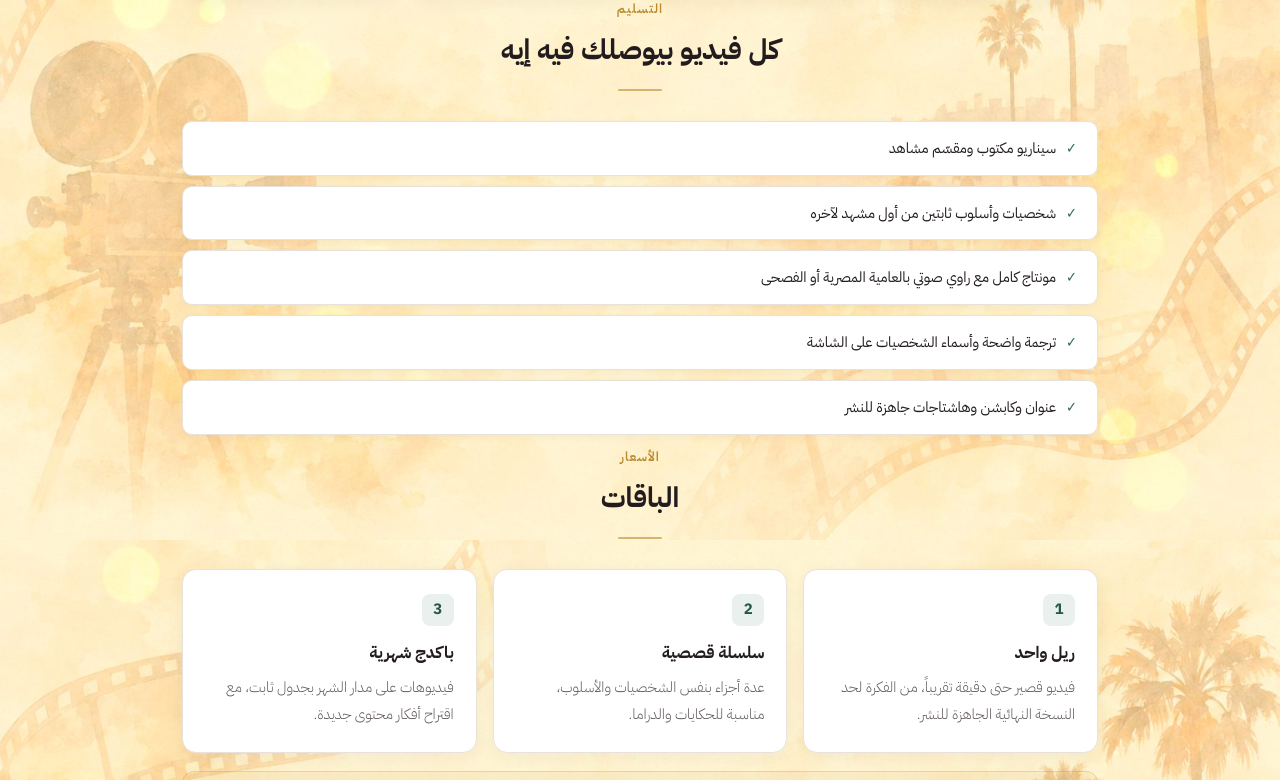
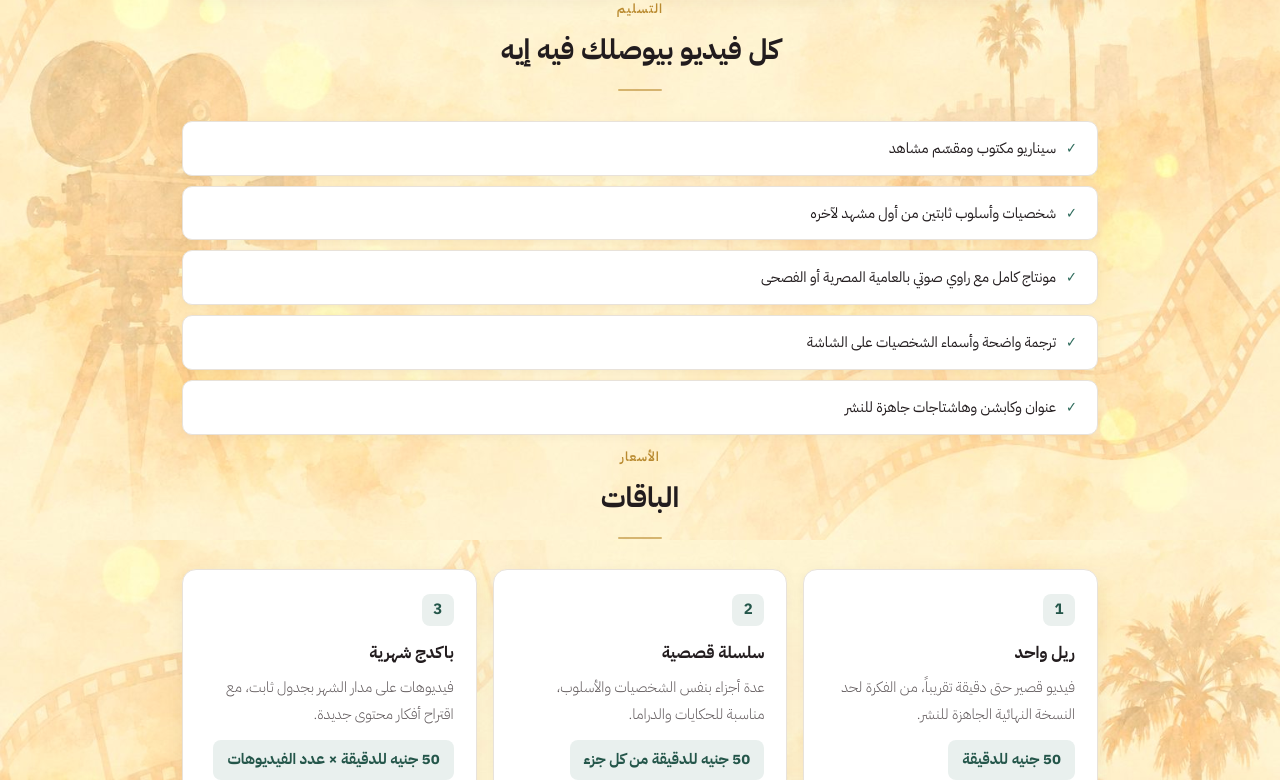
Before and after one commit to sila800/sila800.github.io, a plain HTML site: page index.html in a window 1280 px wide. Shown: the part 2020-2800 px from the top of the page. Drawn offline with Linux system fonts and the light colour scheme.

Commit message:
Add 50 EGP per minute pricing

```diff
--- a/index.html
+++ b/index.html
@@ -58,6 +58,7 @@
   .sec-head .rule{width:44px; height:2px; background:var(--gold); margin:12px auto 0; border-radius:2px; opacity:.6;}
   .grid{display:grid; gap:16px;}
   .grid.cols3{grid-template-columns:repeat(auto-fit,minmax(240px,1fr));}
+  .price{display:inline-block; margin-top:12px; font-weight:700; font-size:15px; color:var(--emerald-d); background:rgba(46,107,92,.10); padding:6px 14px; border-radius:8px;}
   .card{background:var(--card); border:1px solid var(--hair); border-radius:14px; padding:24px 22px;
     box-shadow:0 4px 18px rgba(34,28,30,.05); transition:box-shadow .2s, transform .2s;}
   .card:hover{box-shadow:0 10px 30px rgba(34,28,30,.09); transform:translateY(-2px);}
@@ -175,11 +176,11 @@
     <div class="rule"></div>
   </div>
   <div class="grid cols3">
-    <div class="card"><span class="num">1</span><h3>ريل واحد</h3><p>فيديو قصير حتى دقيقة تقريباً، من الفكرة لحد النسخة النهائية الجاهزة للنشر.</p></div>
-    <div class="card"><span class="num">2</span><h3>سلسلة قصصية</h3><p>عدة أجزاء بنفس الشخصيات والأسلوب، مناسبة للحكايات والدراما.</p></div>
-    <div class="card"><span class="num">3</span><h3>باكدج شهرية</h3><p>فيديوهات على مدار الشهر بجدول ثابت، مع اقتراح أفكار محتوى جديدة.</p></div>
+    <div class="card"><span class="num">1</span><h3>ريل واحد</h3><p>فيديو قصير حتى دقيقة تقريباً، من الفكرة لحد النسخة النهائية الجاهزة للنشر.</p><div class="price">50 جنيه للدقيقة</div></div>
+    <div class="card"><span class="num">2</span><h3>سلسلة قصصية</h3><p>عدة أجزاء بنفس الشخصيات والأسلوب، مناسبة للحكايات والدراما.</p><div class="price">50 جنيه للدقيقة من كل جزء</div></div>
+    <div class="card"><span class="num">3</span><h3>باكدج شهرية</h3><p>فيديوهات على مدار الشهر بجدول ثابت، مع اقتراح أفكار محتوى جديدة.</p><div class="price">50 جنيه للدقيقة × عدد الفيديوهات</div></div>
   </div>
-  <div class="note"><b>السعر بالاتفاق:</b> مفيش سعر ثابت قبل التفاصيل؛ السعر بيتحدد على حسب طول الفيديو وعدد المشاهد وطريقة التنفيذ، وبنتفق عليه قبل ما نبدأ أي شغل.</div>
+  <div class="note"><b>السعر:</b> 50 جنيه لكل دقيقة فيديو. التكلفة النهائية بتتحسب على طول الشغل، وبنأكدها معاك قبل ما نبدأ.</div>
 </section>
 
 <section class="wrap" id="steps">
```
